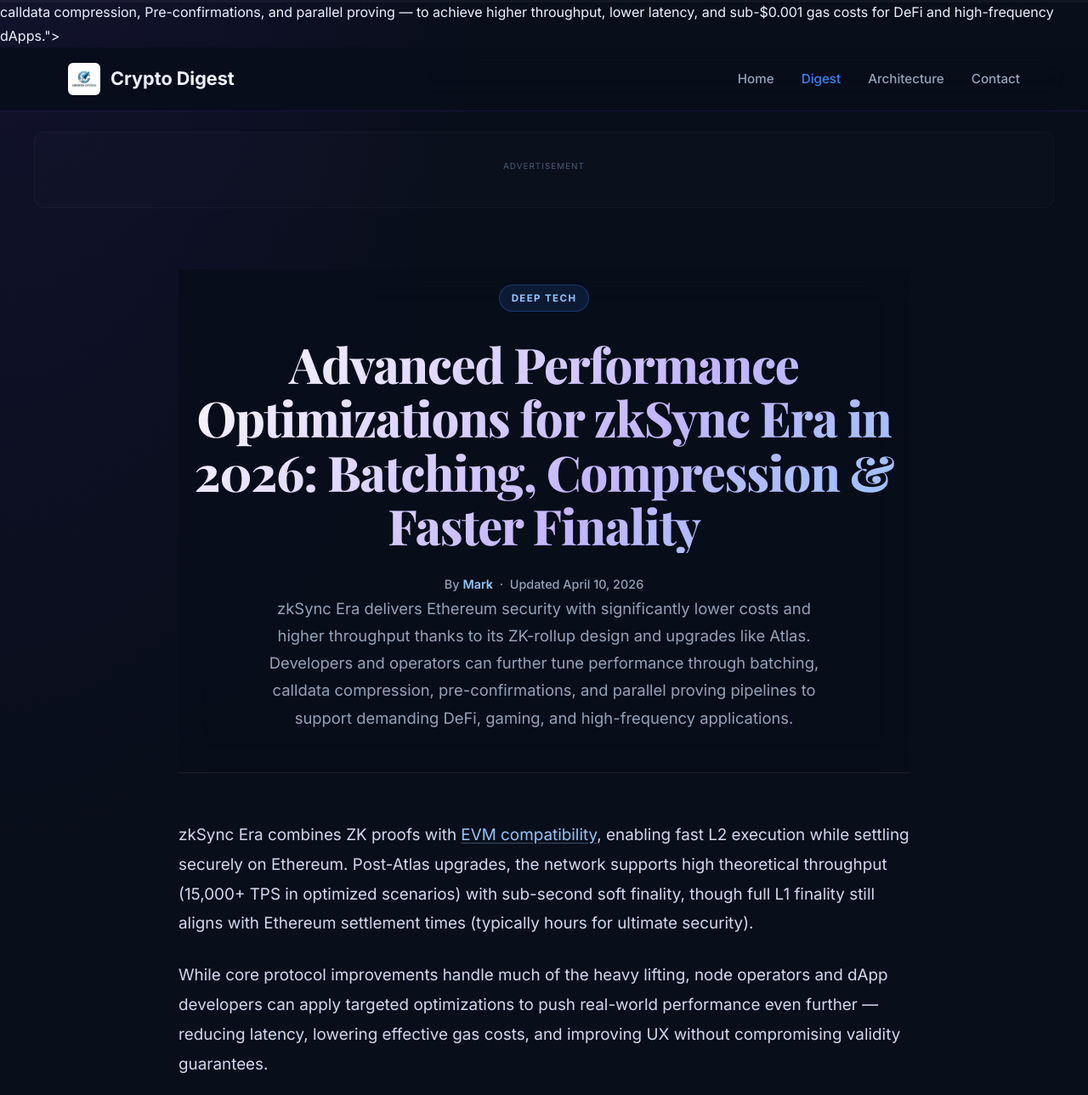
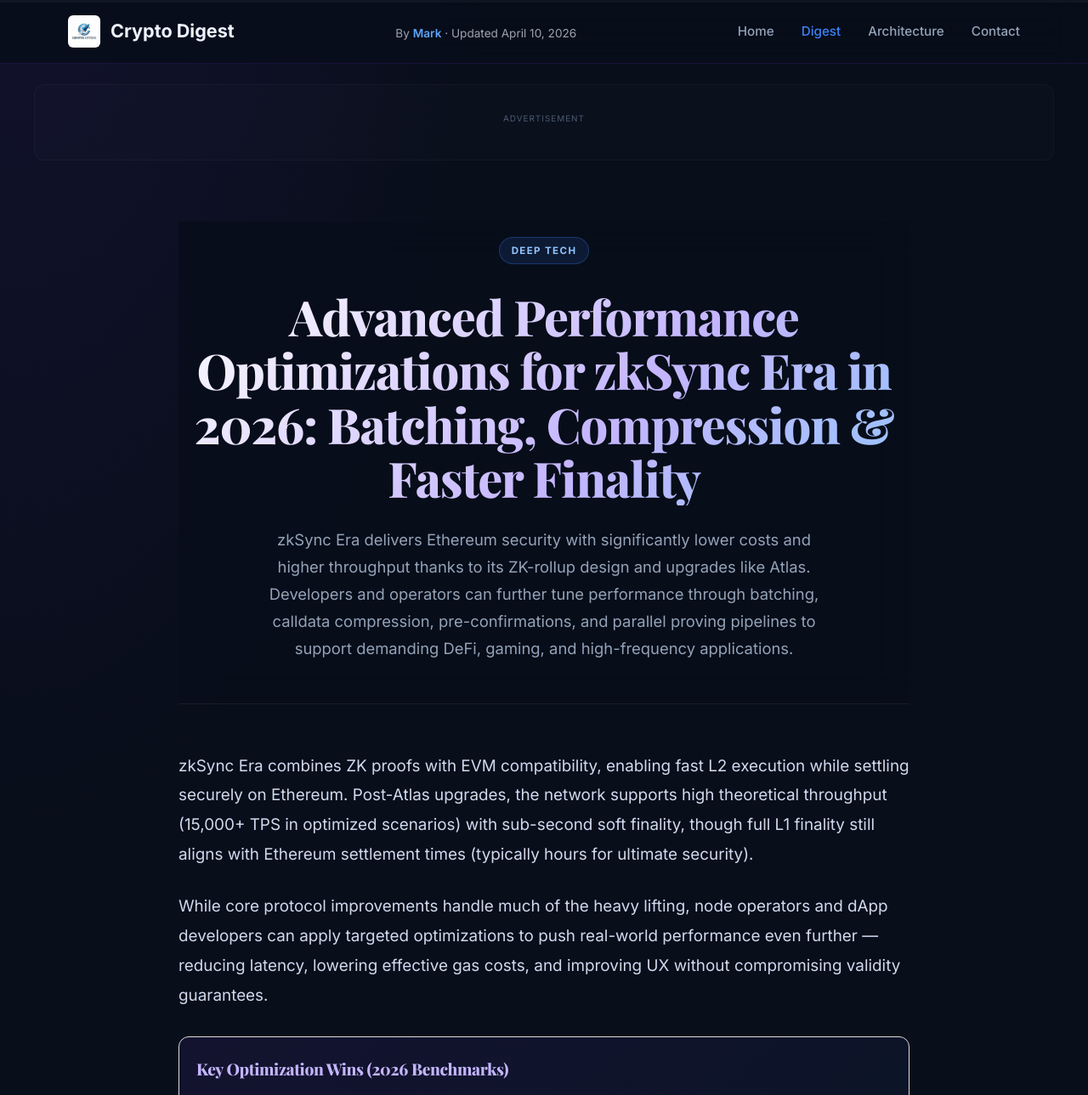
Before and after one commit to rizzmasterhelpteam/Crypto-Offers-Tracker, a plain HTML site: page blog/2026-04/10/zksync-era-optimistic-rollup-performance-optimization-techniques.html in a window 1280 px wide. Shown: the top 1289 px of the page at 85% size. Drawn offline with nearby package versions, Linux system fonts and the light colour scheme.

Commit message:
Update zksync-era-optimistic-rollup-performance-optimization-techniques.html

```diff
--- a/blog/2026-04/10/zksync-era-optimistic-rollup-performance-optimization-techniques.html
+++ b/blog/2026-04/10/zksync-era-optimistic-rollup-performance-optimization-techniques.html
@@ -3,8 +3,8 @@
 <head>
     <meta charset="UTF-8">
     <meta name="viewport" content="width=device-width, initial-scale=1.0">
-    <title>Advanced Performance Optimizations for zkSync Era in 2026: <a href="/blog/2026-04/11/berachain-proof-of-liquidity-consensus-mechanism-advantages.html">Batching</a>, Compression & Faster Finality</title>
-    <meta name="description" content="Explore practical ways to boost zkSync Era performance in 2026 — including larger batches, <a href="/blog/2026-04/09/eigenlayer-liquid-restaking-protocols-comparison.html">calldata compression</a>, <a href="/blog/2026-04/10/sei-parallel-execution-chain-performance-analysis.html">Pre-confirmations</a>, and parallel proving — to achieve higher throughput, lower latency, and sub-$0.001 gas costs for DeFi and high-frequency dApps.">
+    <title>Advanced Performance Optimizations for zkSync Era in 2026: Batching, Compression & Faster Finality | Crypto Digest</title>
+    <meta name="description" content="Explore practical ways to boost zkSync Era performance in 2026 — including larger batches, calldata compression, Pre-confirmations, and parallel proving — to achieve higher throughput, lower latency, and sub-$0.001 gas costs for DeFi and high-frequency dApps.">
     <meta name="keywords" content="zkSync Era optimization, zkSync Atlas upgrade, calldata compression, batching zkSync, pre-confirmations zkSync, zkSync performance 2026">
     <link rel="stylesheet" href="../../style.css">
     <script async src="https://pagead2.googlesyndication.com/pagead/js/adsbygoogle.js?client=ca-pub-XXXXXXXXXX"
@@ -28,6 +28,9 @@
                 <img src="../../../assets/logo.png" alt="Crypto Digest Logo">
                 <span>Crypto Digest</span>
             </a>
+            <div class="author-meta" style="font-size: 0.85rem; color: #9ca3af; margin-top: 5px;">
+                By <a href="/author/mark.html" style="color: #60a5fa; font-weight: 600; text-decoration: none;">Mark</a> &middot; Updated April 10, 2026
+            </div>
             <nav class="nav-links">
                 <a href="/">Home</a>
                 <a href="/blog/" style="color: var(--accent-secondary);">Digest</a>
@@ -36,7 +39,6 @@
             </nav>
         </div>
     </header>
-    <!-- Top Banner Ad -->
     <div class="ad-container container">
         <div class="ad-label">Advertisement</div>
         <ins class="adsbygoogle" style="display:block" data-ad-client="ca-pub-XXXXXXXXXX" data-ad-slot="1111111111"
@@ -48,12 +50,11 @@
                 <header class="post-header">
                     <div class="category-badge blue">Deep Tech</div>
                     <h1>Advanced Performance Optimizations for zkSync Era in 2026: Batching, Compression & Faster Finality</h1>
-                    <p class="post-meta-line" style="margin: 12px 0 0; font-size: 0.9rem; color: #94a3b8; font-weight: 500;">By <span style="color: #93c5fd; font-weight: 600;">Mark</span> &nbsp;&middot;&nbsp; Updated April 10, 2026</p>
-                    <p class="post-excerpt">zkSync Era delivers Ethereum security with significantly lower costs and higher throughput thanks to its <a href="https://zksync.io" target="_blank" rel="nofollow">ZK-rollup design</a> and upgrades like Atlas. Developers and operators can further tune performance through batching, calldata compression, pre-confirmations, and <a href="https://monad.xyz" target="_blank" rel="nofollow">parallel proving pipelines</a> to support demanding DeFi, gaming, and high-frequency applications.</p>
+                    <p class="post-excerpt">zkSync Era delivers Ethereum security with significantly lower costs and higher throughput thanks to its ZK-rollup design and upgrades like Atlas. Developers and operators can further tune performance through batching, calldata compression, pre-confirmations, and parallel proving pipelines to support demanding DeFi, gaming, and high-frequency applications.</p>
                 </header>
 
                 <div class="content-body">
-                    <p>zkSync Era combines ZK proofs with <a href="https://ethereum.org" target="_blank" rel="nofollow">EVM compatibility</a>, enabling fast L2 execution while settling securely on Ethereum. Post-Atlas upgrades, the network supports high theoretical throughput (15,000+ TPS in optimized scenarios) with sub-second soft finality, though full L1 finality still aligns with Ethereum settlement times (typically hours for ultimate security).</p>
+                    <p>zkSync Era combines ZK proofs with EVM compatibility, enabling fast L2 execution while settling securely on Ethereum. Post-Atlas upgrades, the network supports high theoretical throughput (15,000+ TPS in optimized scenarios) with sub-second soft finality, though full L1 finality still aligns with Ethereum settlement times (typically hours for ultimate security).</p>
 
                     <p>While core protocol improvements handle much of the heavy lifting, node operators and dApp developers can apply targeted optimizations to push real-world performance even further — reducing latency, lowering effective gas costs, and improving UX without compromising validity guarantees.</p>
 
@@ -107,7 +108,6 @@
 
                     <p><em>Have questions about implementing these optimizations or benchmarking on zkSync Era? Share them in the comments below.</em></p>
                 </div>
-                <!-- Post-Content Ad -->
                 <div class="ad-container" style="margin-top: 40px;">
                     <div class="ad-label">Advertisement</div>
                     <ins class="adsbygoogle" style="display:block" data-ad-client="ca-pub-XXXXXXXXXX"
@@ -137,6 +137,5 @@
             (adsbygoogle = window.adsbygoogle || []).push({});
         } catch (e) {}
     </script>
-<!-- seo-linked: true -->
 </body>
 </html>
```
